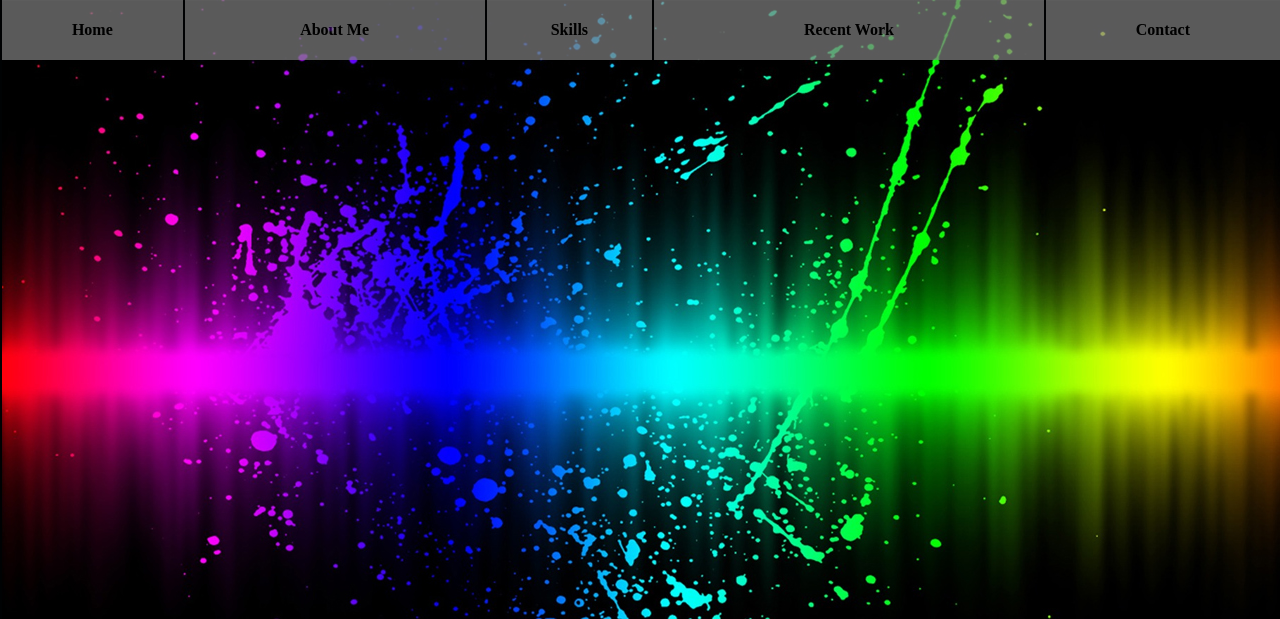
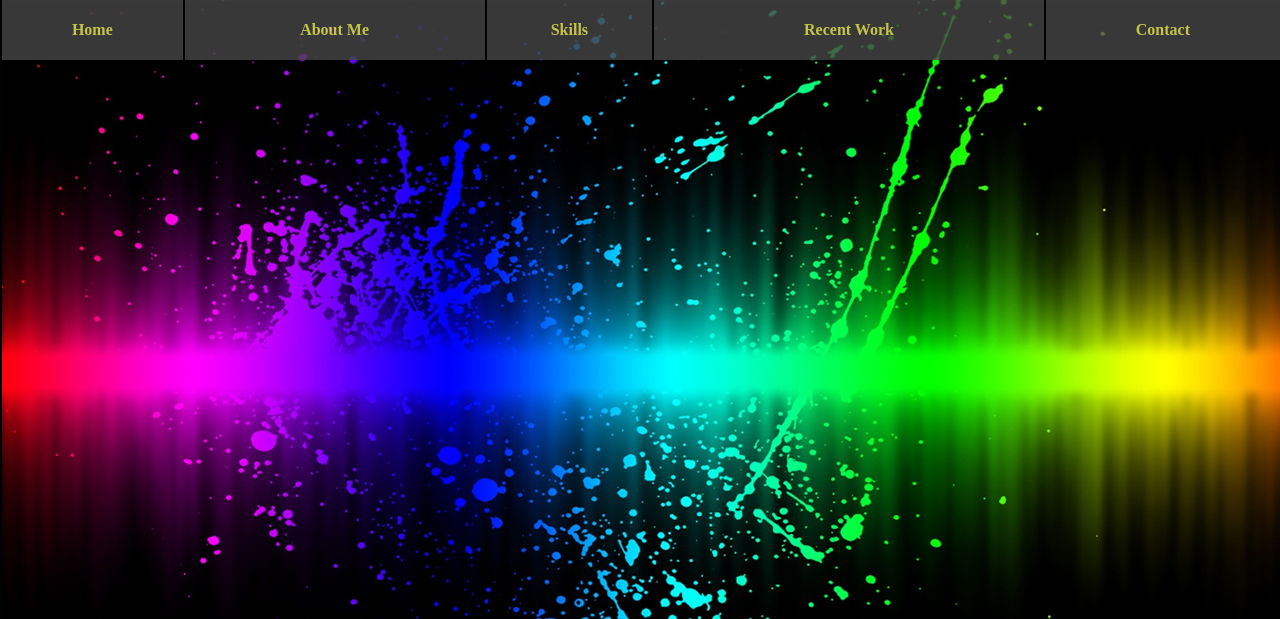
Before and after one commit to mikko12349/PEREZ_Mikko_PersonalWebsite, a PHP site: page / in a window 1280 px wide. Shown: the top 619 px of the page. Run offline with PHP 8.4, Linux system fonts and the light colour scheme; lists and menus that the app fills with data are empty; some libraries are stand-ins or nearby versions.

Commit message:
minor revisions on all files

```diff
--- a/index.html
+++ b/index.html
@@ -16,9 +16,7 @@
 				<th><a href="#Skills">Skills</a></th>
 				<th><a href="#RecentWorks">Recent Work</a></th>
 				<th><a href="#Footer">Contact</a></th>
-
 			</table>
-
 	</div>
 	<a id="Home"> </a>
 			<table style="background-image:url('images/wallpaper.jpg')">
@@ -51,7 +49,6 @@
 				</td>
 			</tr>
 		</table>
-
 	<a id="RecentWorks"> </a>
 	<div id="RecentWorks1">
 		<table width="100%"; height="500px">
@@ -71,8 +68,6 @@
 				<td>MS Excel</td>
 				<td>MS Powerpoint</td>
 			</table>
-
-
 	<a id="Footer"> </a>
 	<div id="Footer1">
 		<table width="100%"; height="65px" >
--- a/styles/styles.css
+++ b/styles/styles.css
@@ -14,12 +14,14 @@
 	height:60px;
 	position:fixed;
 	width:100%;
-	background-color:gray;
-	opacity:0.7;
+	background-color:#464646;
+	opacity:0.8;
+	color:#f7f558;
 
 }
 a{text-decoration:none;
 color:inherit;
+
 }
 
 table,th{
@@ -27,6 +29,7 @@ table,th{
 	padding:0;
 	border:0px solid black;
 	border-left: solid 2px #000203;
+
 }
 
 #AboutMe{
```
